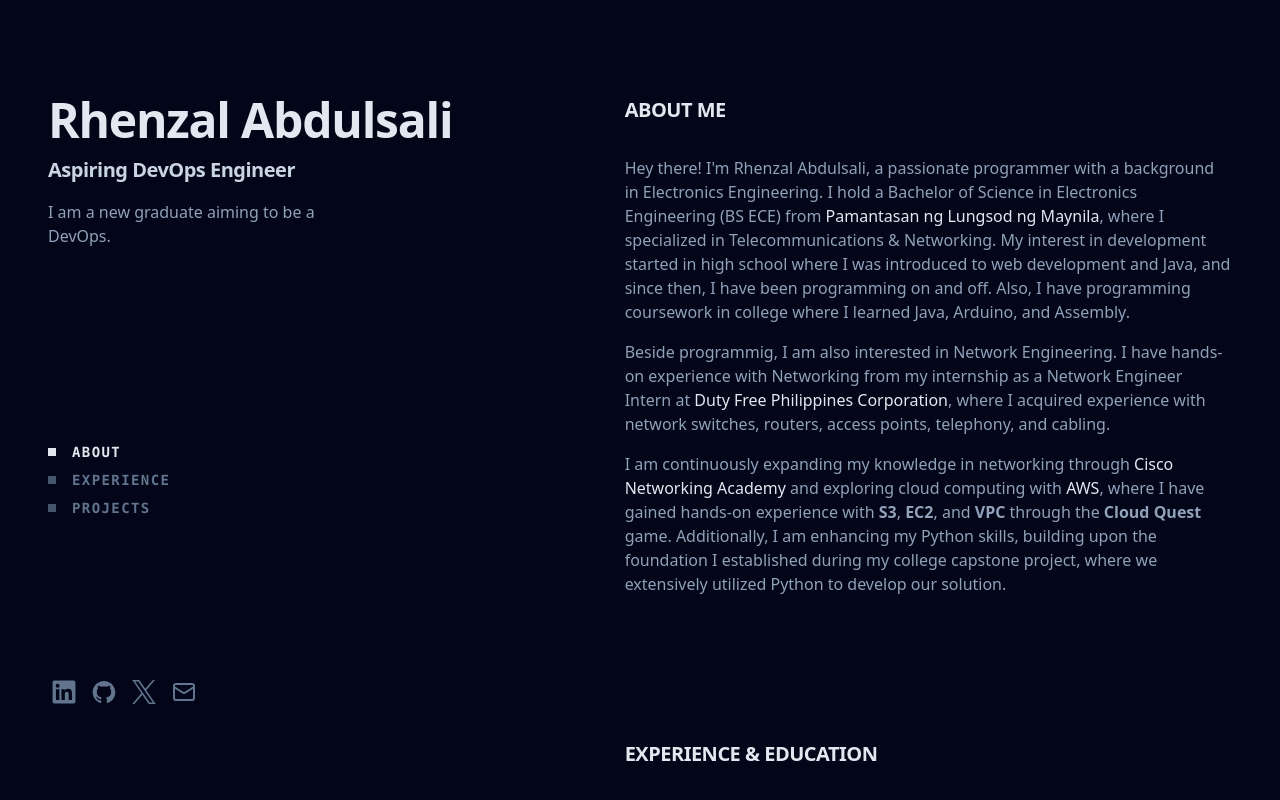
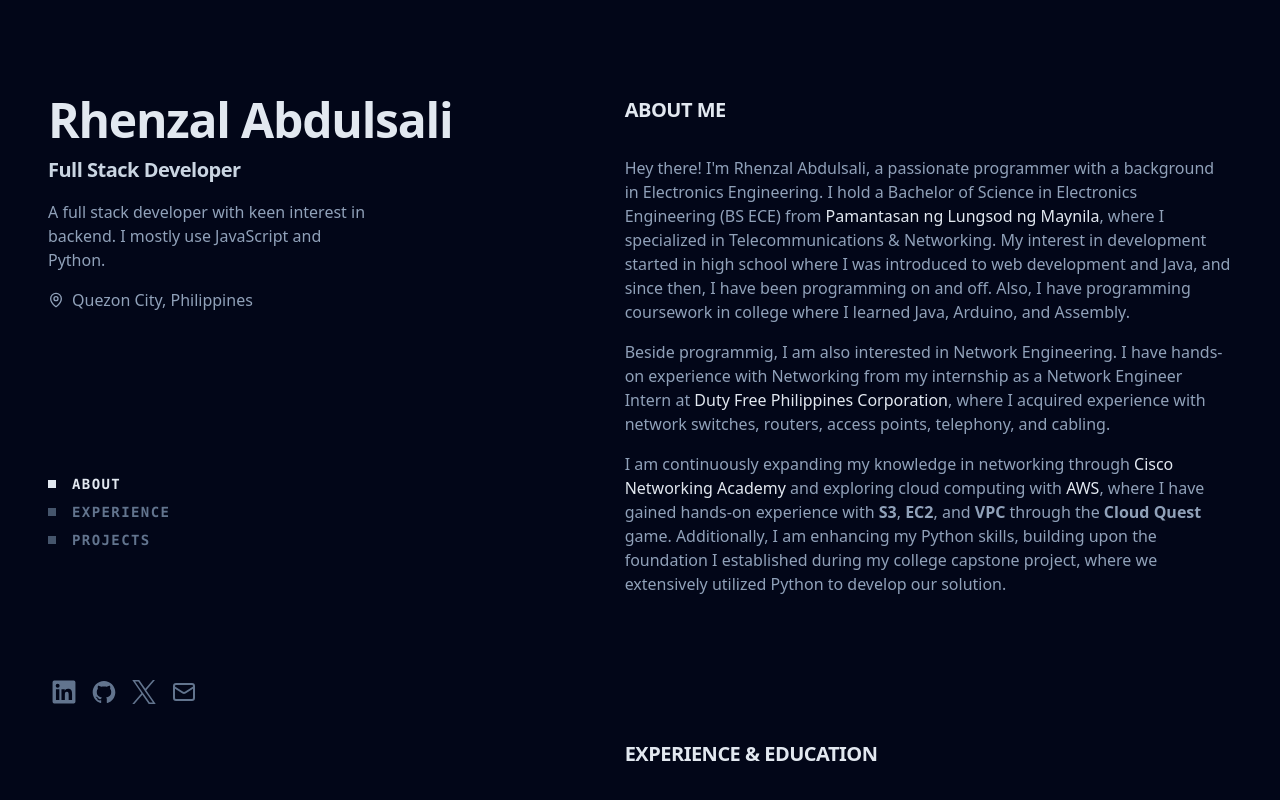
Before and after one commit to rhenzala/portfolio, a React (Vite) app: page / in a window 1280 px wide. Shown: the top 800 px of the page. Built offline with nearby package versions, Linux system fonts and the light colour scheme.

Commit message:
Update the description, add location

```diff
--- a/src/components/Header.jsx
+++ b/src/components/Header.jsx
@@ -1,5 +1,6 @@
 import Socials from "./Socials.jsx";
 import Navbar from "./Navbar.jsx";
+import { MapPin } from "lucide-react";
 
 const Header = () => {
   return (
@@ -9,10 +10,14 @@
           Rhenzal Abdulsali
         </h1>
         <h2 className="text-slate-300 text-xl font-semibold mt-3 tracking-tight">
-          Aspiring DevOps Engineer
+          Full Stack Developer
         </h2>
         <p className="mt-4 max-w-xs leading-normal">
-          I am a new graduate aiming to be a DevOps.
+          A full stack developer with keen interest in backend. I mostly use JavaScript and Python.
+        </p>
+        <p className="mt-4 flex items-center gap-2">
+          <MapPin size={16}/>
+          <span>Quezon City, Philippines</span>
         </p>
       </div>
       <Navbar />
```
